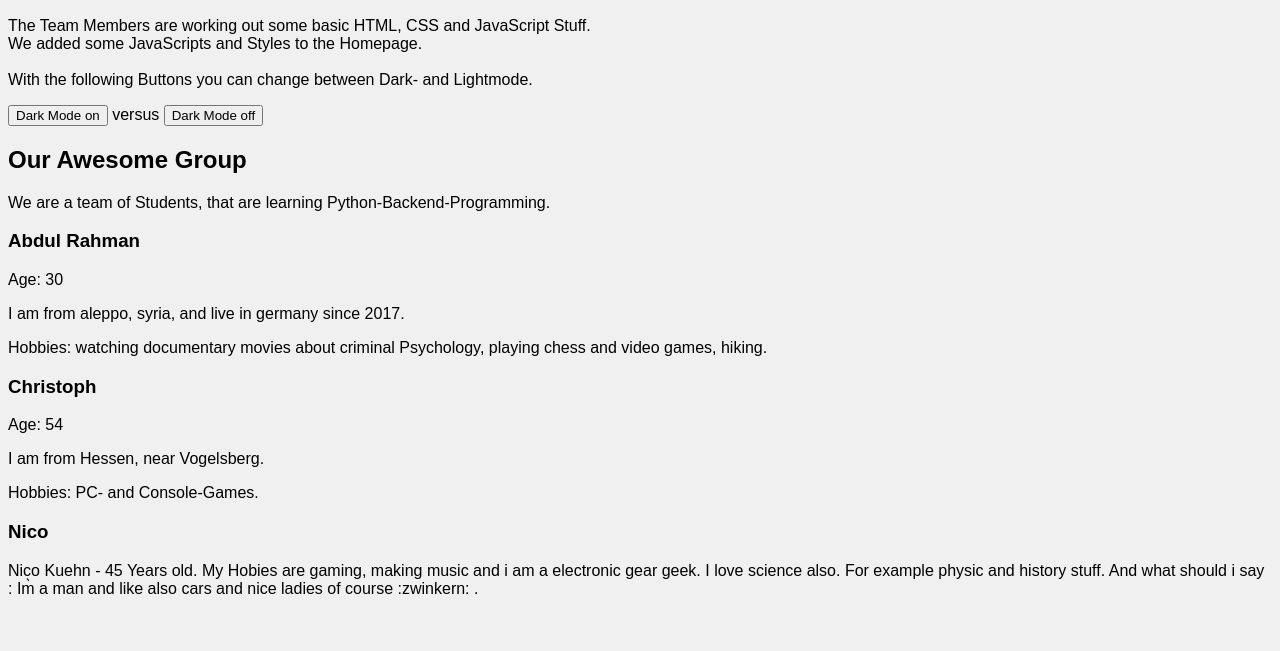
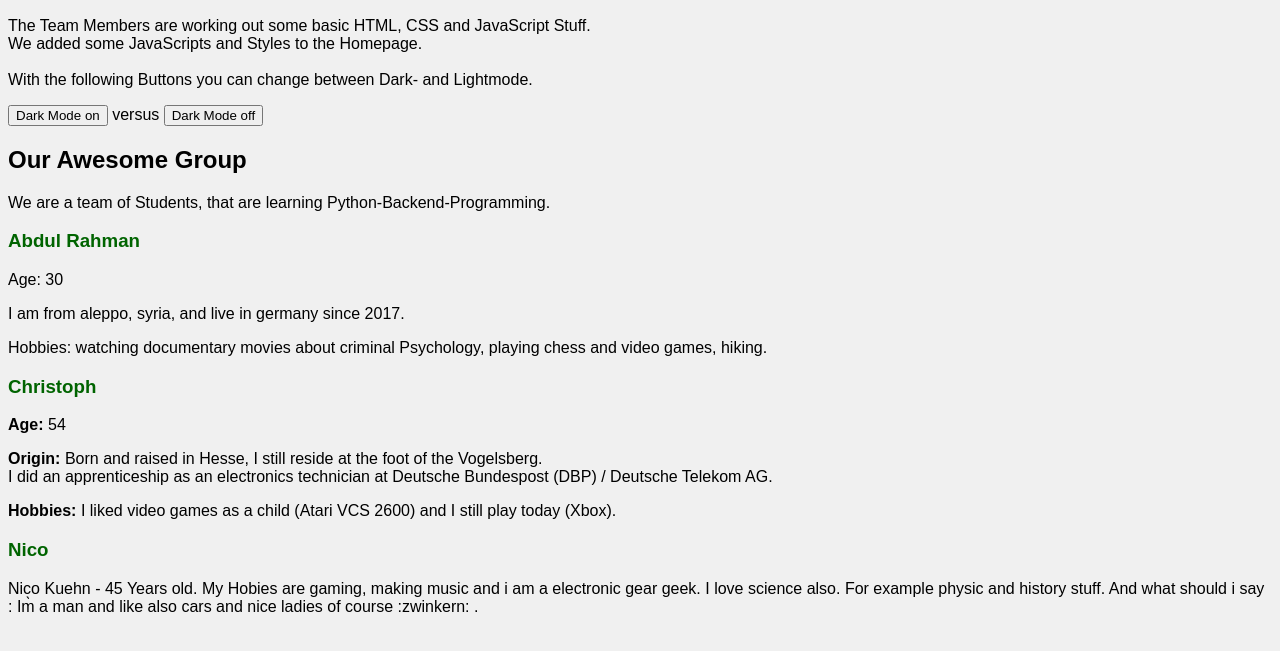
Before and after one commit to CSchneider1970/Homepage, a plain HTML site: page index.html in a window 1280 px wide. Shown: the part 111-762 px from the top of the page. Drawn offline with Linux system fonts and the light colour scheme.

Commit message:
All Files reformated using Visual Studio Code

```diff
--- a/index.html
+++ b/index.html
@@ -33,10 +33,17 @@
     </p>
 
     <!-- Christoph's Part -->
-     <h3>Christoph</h3>
-    <p>Age: 54</p>
-    <p>I am from Hessen, near Vogelsberg.</p>
-    <p>Hobbies: PC- and Console-Games.</p>
+    <h3>Christoph</h3>
+    <p><b>Age:</b> 54</p>
+    <p><b>Origin: </b>
+      Born and raised in Hesse, I still reside at the foot of the Vogelsberg.<br>
+      I did an apprenticeship as an electronics technician at Deutsche
+      Bundespost (DBP) / Deutsche Telekom AG.
+    </p>
+    <p>
+      <b>Hobbies:</b> I liked video games as a child (Atari VCS 2600) and I
+      still play today (Xbox).
+    </p>
 
     <!-- Nico's Part -->
     <h3>Nico</h3>
--- a/style.css
+++ b/style.css
@@ -7,6 +7,10 @@ h1 {
   color: blue;
 }
 
+h3 {
+  color: darkgreen;
+}
+
 p {
   font-size: 16px;
 }
```
